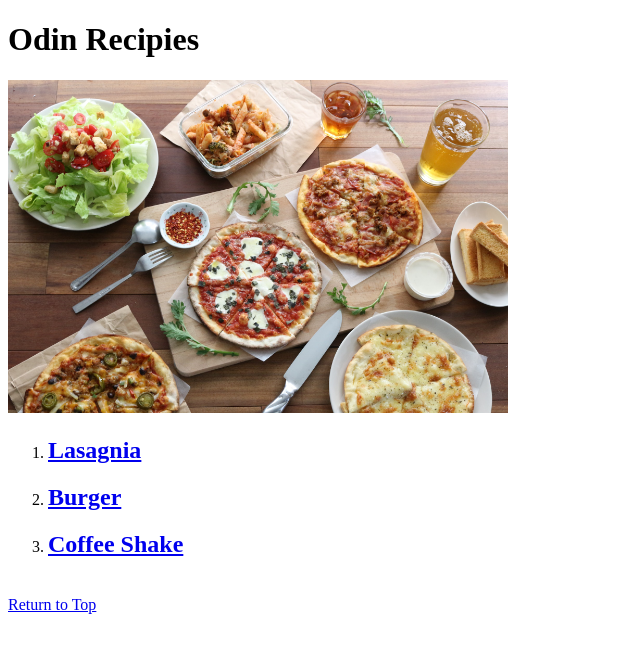
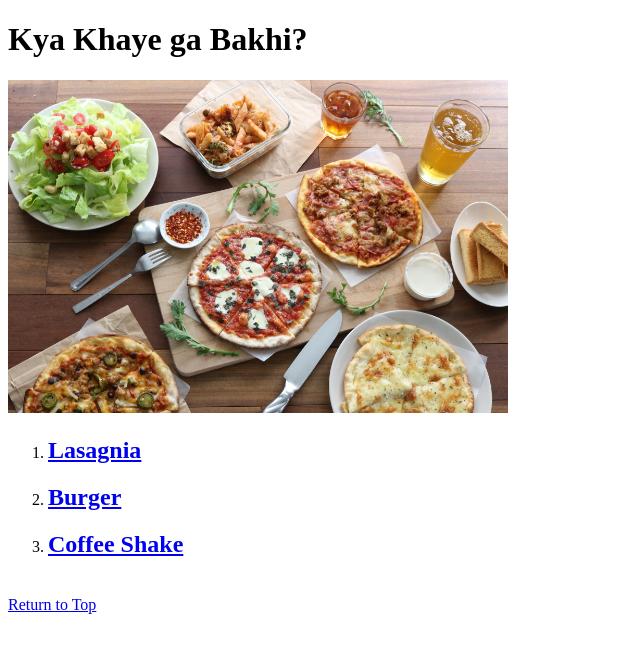
Before and after one commit to Taha228411/odin-recipies, a plain HTML site: page index.html in a window 1280 px wide. Shown: the whole page, without its empty margins (0-640 px from the left). Drawn offline with Linux system fonts and the light colour scheme.

Commit message:
For Ahson

```diff
--- a/index.html
+++ b/index.html
@@ -7,7 +7,7 @@
 </head>
 
 <body>
-    <h1>Odin Recipies</h1>
+    <h1>Kya Khaye ga Bakhi?</h1>
     <img src="./images/recipies.jpg" alt="Cover Photo" width="500 px"><br>
     <ol>
     <li><a href="./recipies/lasagnia.html"><h2><strong>Lasagnia</strong></h2></a></li>
```
